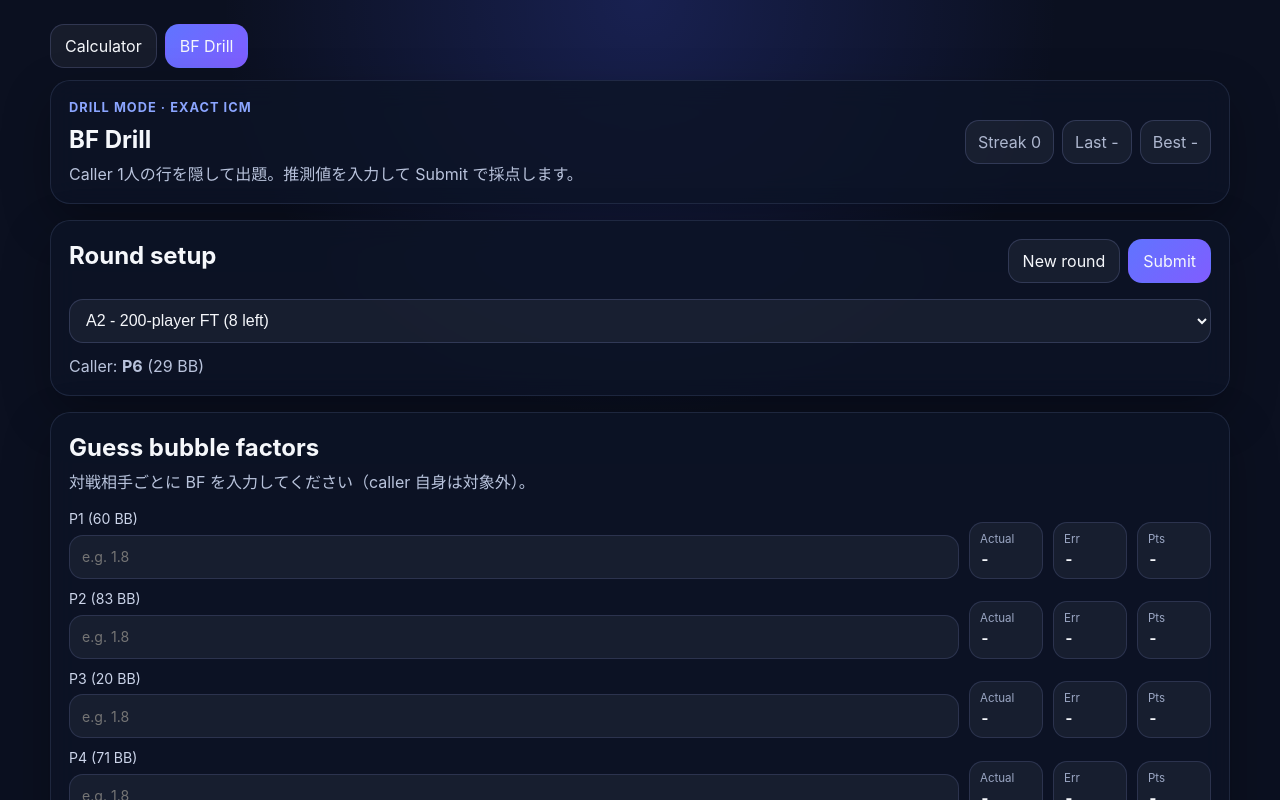
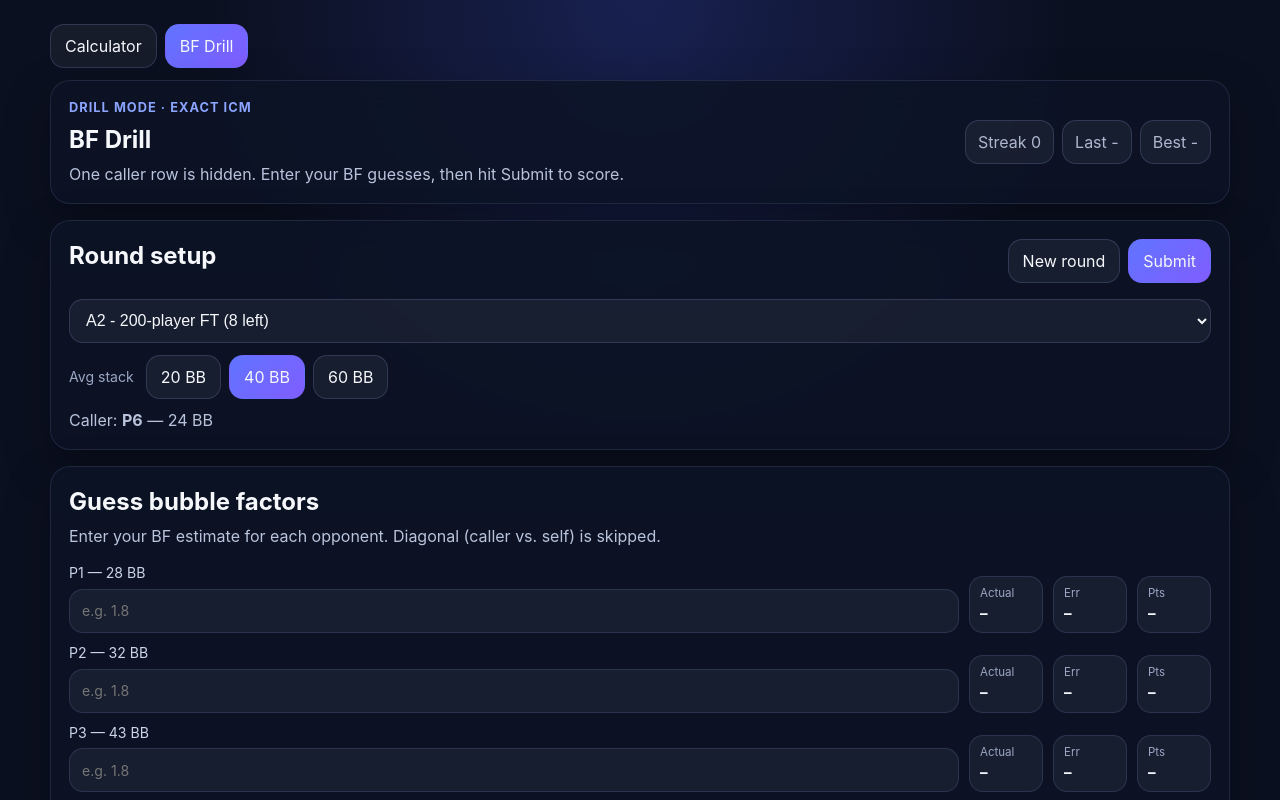
Before and after one commit to piyoSakai/bubble-factor-mtt, a React (Vite) app: page / in a window 1280 px wide. Both pictures are taken after a click on the tab "BF Drill". Shown: the top 800 px of the page. Built offline with nearby package versions, Linux system fonts and the light colour scheme.

Commit message:
feat(drill): random stacks with avg-BB selector (20/40/60), full English UI
Made-with: Cursor

```diff
--- a/src/DrillPage.tsx
+++ b/src/DrillPage.tsx
@@ -1,17 +1,17 @@
 import { useCallback, useMemo, useState } from 'react';
 import { calculateAll } from './lib/calculations';
-import {
-  buildInputFromPreset,
-  DEFAULT_PRESET_ID,
-  PRESET_DEFS,
-} from './lib/presets';
+import { DEFAULT_PRESET_ID, PRESET_DEFS } from './lib/presets';
 import type { CalculationInput, CalculationResult } from './types';
 
 const RELATIVE_ERROR_EPSILON = 1e-6;
 const STREAK_SUCCESS_THRESHOLD = 0.15;
 
+type AvgStack = 20 | 40 | 60;
+const AVG_STACK_OPTIONS: AvgStack[] = [20, 40, 60];
+
 type DrillRound = {
   presetId: string;
+  avgStack: AvgStack;
   input: CalculationInput;
   result: CalculationResult;
   callerIndex: number;
@@ -37,6 +37,21 @@ const stackFormatter = new Intl.NumberFormat('en-US', {
 const scoreFormatter = new Intl.NumberFormat('en-US', {
   maximumFractionDigits: 0,
 });
+
+// Box-Muller transform for normal random variable
+const randNormal = (): number => {
+  const u = Math.max(Math.random(), 1e-10);
+  const v = Math.random();
+  return Math.sqrt(-2 * Math.log(u)) * Math.cos(2 * Math.PI * v);
+};
+
+// Log-normal stack generation: σ=0.65 gives a realistic tournament spread
+const generateRandomStacks = (playerCount: number, targetAvg: AvgStack): number[] => {
+  const SIGMA = 0.65;
+  const raw = Array.from({ length: playerCount }, () => Math.exp(randNormal() * SIGMA));
+  const mean = raw.reduce((a, b) => a + b, 0) / playerCount;
+  return raw.map((v) => Math.max(1, Math.round((v / mean) * targetAvg)));
+};
 
 const getRandomCallerIndex = (playerCount: number): number =>
   Math.floor(Math.random() * playerCount);
@@ -75,54 +90,52 @@ const computeRoundScore = (
       Math.abs(guess - actual) / Math.max(Math.abs(actual), RELATIVE_ERROR_EPSILON);
     const cellScore = 100 * Math.max(0, 1 - relativeError);
 
-    cells.push({
-      opponentIndex,
-      guess,
-      actual,
-      relativeError,
-      cellScore,
-    });
+    cells.push({ opponentIndex, guess, actual, relativeError, cellScore });
   });
 
   if (cells.length === 0) {
-    return {
-      scoredCells: [],
-      roundScore: 0,
-      streakSuccess: false,
-    };
+    return { scoredCells: [], roundScore: 0, streakSuccess: false };
   }
 
   const roundScore = cells.reduce((acc, cell) => acc + cell.cellScore, 0) / cells.length;
   const streakSuccess = cells.every((cell) => cell.relativeError <= STREAK_SUCCESS_THRESHOLD);
 
-  return {
-    scoredCells: cells,
-    roundScore,
-    streakSuccess,
-  };
+  return { scoredCells: cells, roundScore, streakSuccess };
 };
 
-const createDrillRound = (presetId: string): DrillRound | null => {
+const createDrillRound = (presetId: string, avgStack: AvgStack): DrillRound | null => {
   const preset = PRESET_DEFS.find((item) => item.id === presetId);
   if (!preset) {
     return null;
   }
 
-  const input = buildInputFromPreset(preset, 'bb');
+  const playerCount = preset.stackDefs.length;
+  const stacks = generateRandomStacks(playerCount, avgStack);
+  const input: CalculationInput = {
+    players: stacks.map((stack, index) => ({
+      id: crypto.randomUUID(),
+      name: `P${index + 1}`,
+      stack,
+    })),
+    payouts: [...preset.payouts],
+    stackUnit: 'bb',
+  };
+
   const result = calculateAll(input);
-  const callerIndex = getRandomCallerIndex(input.players.length);
+  const callerIndex = getRandomCallerIndex(playerCount);
 
-  return {
-    presetId,
-    input,
-    result,
-    callerIndex,
-  };
+  return { presetId, avgStack, input, result, callerIndex };
 };
 
+const DEFAULT_AVG_STACK: AvgStack = 40;
+
 function DrillPage() {
-  const initialRound = useMemo(() => createDrillRound(DEFAULT_PRESET_ID), []);
   const [selectedPresetId, setSelectedPresetId] = useState(DEFAULT_PRESET_ID);
+  const [avgStack, setAvgStack] = useState<AvgStack>(DEFAULT_AVG_STACK);
+  const initialRound = useMemo(
+    () => createDrillRound(DEFAULT_PRESET_ID, DEFAULT_AVG_STACK),
+    [],
+  );
   const [round, setRound] = useState<DrillRound | null>(initialRound);
   const [guessInputs, setGuessInputs] = useState<string[]>(() =>
     Array.from({ length: initialRound?.input.players.length ?? 0 }, () => ''),
@@ -132,18 +145,18 @@ function DrillPage() {
   const [lastScore, setLastScore] = useState<number | null>(null);
   const [bestScore, setBestScore] = useState<number | null>(null);
 
-  const startRound = useCallback((presetId: string) => {
-    const nextRound = createDrillRound(presetId);
+  const startRound = useCallback((presetId: string, avg: AvgStack) => {
+    const nextRound = createDrillRound(presetId, avg);
     if (!nextRound) {
       return;
     }
-
     setRound(nextRound);
     setGuessInputs(Array.from({ length: nextRound.input.players.length }, () => ''));
     setSubmitted(false);
   }, []);
 
   const caller = round?.input.players[round.callerIndex] ?? null;
+
   const scoreSummary = useMemo(() => {
     if (!round || !submitted) {
       return null;
@@ -155,17 +168,23 @@ function DrillPage() {
     if (!round) {
       return;
     }
-
     const summary = computeRoundScore(round, guessInputs);
     setSubmitted(true);
     setLastScore(summary.roundScore);
-    setBestScore((current) => (current === null ? summary.roundScore : Math.max(current, summary.roundScore)));
+    setBestScore((current) =>
+      current === null ? summary.roundScore : Math.max(current, summary.roundScore),
+    );
     setStreak((current) => (summary.streakSuccess ? current + 1 : 0));
   };
 
   const handlePresetChange = (presetId: string) => {
     setSelectedPresetId(presetId);
-    startRound(presetId);
+    startRound(presetId, avgStack);
+  };
+
+  const handleAvgStackChange = (avg: AvgStack) => {
+    setAvgStack(avg);
+    startRound(selectedPresetId, avg);
   };
 
   const scoredByOpponent = useMemo(() => {
@@ -181,7 +200,7 @@ function DrillPage() {
           <p className="eyebrow">Drill mode · Exact ICM</p>
           <h1>BF Drill</h1>
           <p className="hero-copy">
-            Caller 1人の行を隠して出題。推測値を入力して Submit で採点します。
+            One caller row is hidden. Enter your BF guesses, then hit Submit to score.
           </p>
         </div>
         <div className="pill-row">
@@ -198,7 +217,7 @@ function DrillPage() {
             <button
               type="button"
               className="ghost-button"
-              onClick={() => startRound(selectedPresetId)}
+              onClick={() => startRound(selectedPresetId, avgStack)}
             >
               New round
             </button>
@@ -226,9 +245,25 @@ function DrillPage() {
           ))}
         </select>
 
+        <div className="drill-setup-row">
+          <span className="drill-setup-label">Avg stack</span>
+          <div className="pill-row">
+            {AVG_STACK_OPTIONS.map((option) => (
+              <button
+                key={option}
+                type="button"
+                className={avgStack === option ? 'pill active' : 'pill'}
+                onClick={() => handleAvgStackChange(option)}
+              >
+                {`${option} BB`}
+              </button>
+            ))}
+          </div>
+        </div>
+
         {caller ? (
           <p className="helper-copy">
-            Caller: <strong>{caller.name}</strong> ({stackFormatter.format(caller.stack)} BB)
+            Caller: <strong>{caller.name}</strong> &mdash; {stackFormatter.format(caller.stack)} BB
           </p>
         ) : null}
       </section>
@@ -238,7 +273,9 @@ function DrillPage() {
           <div className="panel-head">
             <div>
               <h2>Guess bubble factors</h2>
-              <p className="helper-copy">対戦相手ごとに BF を入力してください（caller 自身は対象外）。</p>
+              <p className="helper-copy">
+                Enter your BF estimate for each opponent. Diagonal (caller vs. self) is skipped.
+              </p>
             </div>
           </div>
 
@@ -254,7 +291,7 @@ function DrillPage() {
               return (
                 <div className="input-row drill-row" key={`${player.id}-drill`}>
                   <label>
-                    <span>{`${player.name} (${stackFormatter.format(player.stack)} BB)`}</span>
+                    <span>{`${player.name} — ${stackFormatter.format(player.stack)} BB`}</span>
                     <input
                       inputMode="decimal"
                       value={guessInputs[index] ?? ''}
@@ -275,7 +312,7 @@ function DrillPage() {
                     <strong>
                       {submitted && matrixCell?.bubbleFactor !== null
                         ? bfFormatter.format(matrixCell.bubbleFactor)
-                        : '-'}
+                        : '\u2013'}
                     </strong>
                   </div>
 
@@ -284,13 +321,15 @@ function DrillPage() {
                     <strong>
                       {submitted && scored
                         ? `${scoreFormatter.format(scored.relativeError * 100)}%`
-                        : '-'}
+                        : '\u2013'}
                     </strong>
                   </div>
 
                   <div className="drill-result">
                     <span className="drill-result-label">Pts</span>
-                    <strong>{submitted && scored ? scoreFormatter.format(scored.cellScore) : '-'}</strong>
+                    <strong>
+                      {submitted && scored ? scoreFormatter.format(scored.cellScore) : '\u2013'}
+                    </strong>
                   </div>
                 </div>
               );
@@ -303,8 +342,9 @@ function DrillPage() {
                 Round score: <strong>{scoreFormatter.format(scoreSummary.roundScore)}</strong> / 100
               </p>
               <p>
-                Streak rule: all cells within {scoreFormatter.format(STREAK_SUCCESS_THRESHOLD * 100)}%
-                relative error.
+                Streak: all cells within{' '}
+                {scoreFormatter.format(STREAK_SUCCESS_THRESHOLD * 100)}% relative error.{' '}
+                {scoreSummary.streakSuccess ? '✓ Streak extended!' : '✗ Streak reset.'}
               </p>
             </div>
           ) : null}
--- a/src/app.css
+++ b/src/app.css
@@ -471,6 +471,20 @@ button:focus-visible {
   color: #ffffff;
 }
 
+.drill-setup-row {
+  display: flex;
+  align-items: center;
+  gap: 12px;
+  margin-bottom: 10px;
+  flex-wrap: wrap;
+}
+
+.drill-setup-label {
+  color: #9aa6c3;
+  font-size: 0.88rem;
+  white-space: nowrap;
+}
+
 @media (max-width: 759px) {
   .input-row.drill-row {
     grid-template-columns: minmax(0, 1fr);
```
